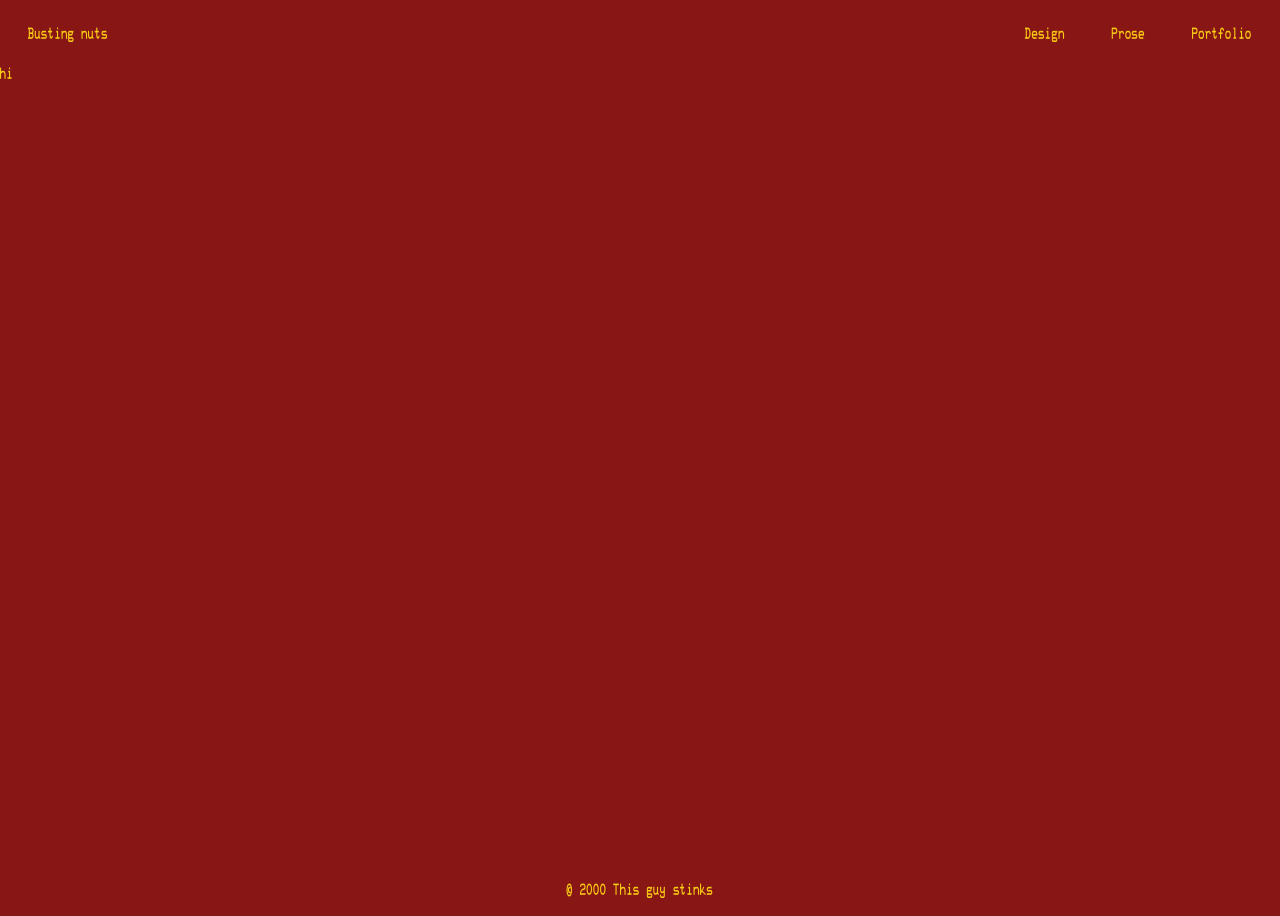
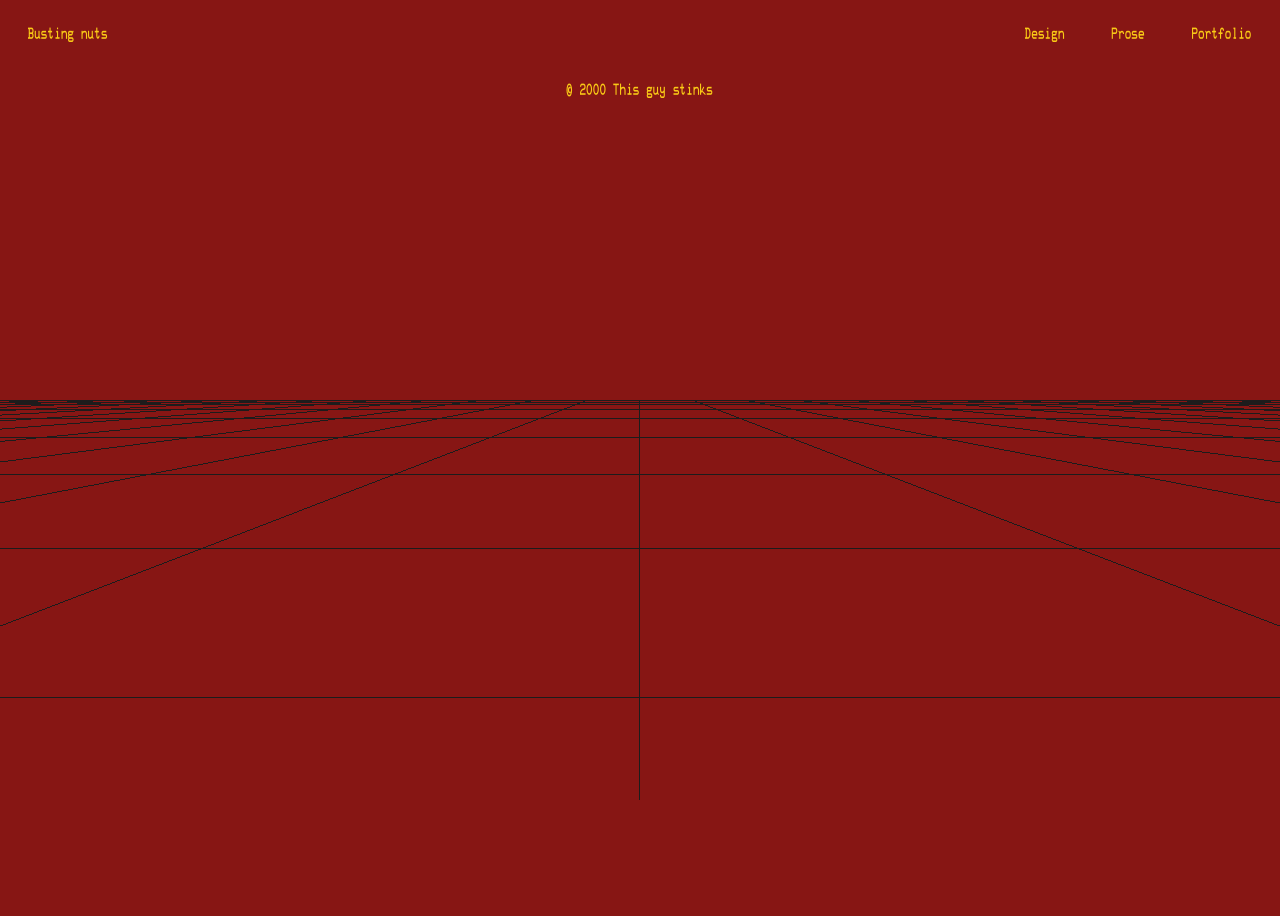
Before and after one commit to LongTTruong/LeBlogJames, a SvelteKit app in the folder app/: page /portfolio in a window 1280 px wide. After the commit the page ends 800 px from the top, so only its background shows below. Built offline with nearby package versions, Linux system fonts and the light colour scheme.

Commit message:
changed threejs canvas to be fixed in regards to viewport. need to work on designing gui elements

```diff
--- a/app/src/error.html
+++ b/app/src/error.html
@@ -1 +1,2 @@
 <h1>Error! You shouldn't be here...</h1>
+<p>send an email to longtruong31@gmail.com and tell him his website sucks</p>
--- a/app/src/lib/components/ThreeJS/scenes/MainScene.svelte
+++ b/app/src/lib/components/ThreeJS/scenes/MainScene.svelte
@@ -79,11 +79,10 @@
 
   <style>
     canvas {
-        position: absolute;
+        position: fixed;
         z-index: -1;
-        height: 100%;
-        width: 100%;
-        background-attachment: scroll;
+        height: 100vw;
+        width: 100vw;
         background-repeat: no-repeat;
         background-position: center;
         pointer-events: none;
--- a/app/src/routes/blog/+page.svelte
+++ b/app/src/routes/blog/+page.svelte
@@ -55,7 +55,8 @@
 
 </script>
 
-<body>
+
+<main>
     <div class= "flex-row p-0.5 space-y-6">
         {#if posts && posts.post}
         {#each posts.post as post}
@@ -69,4 +70,4 @@
         {/if}
     </div>
     <div id="load-more-trigger" style="height: 1px;"></div>
-</body>
+</main>
--- a/app/src/routes/portfolio/+page.svelte
+++ b/app/src/routes/portfolio/+page.svelte
@@ -1,5 +1,2 @@
-<body>
-    <div>
-        hi
-    </div>
-</body>
+<main>
+</main>
```
